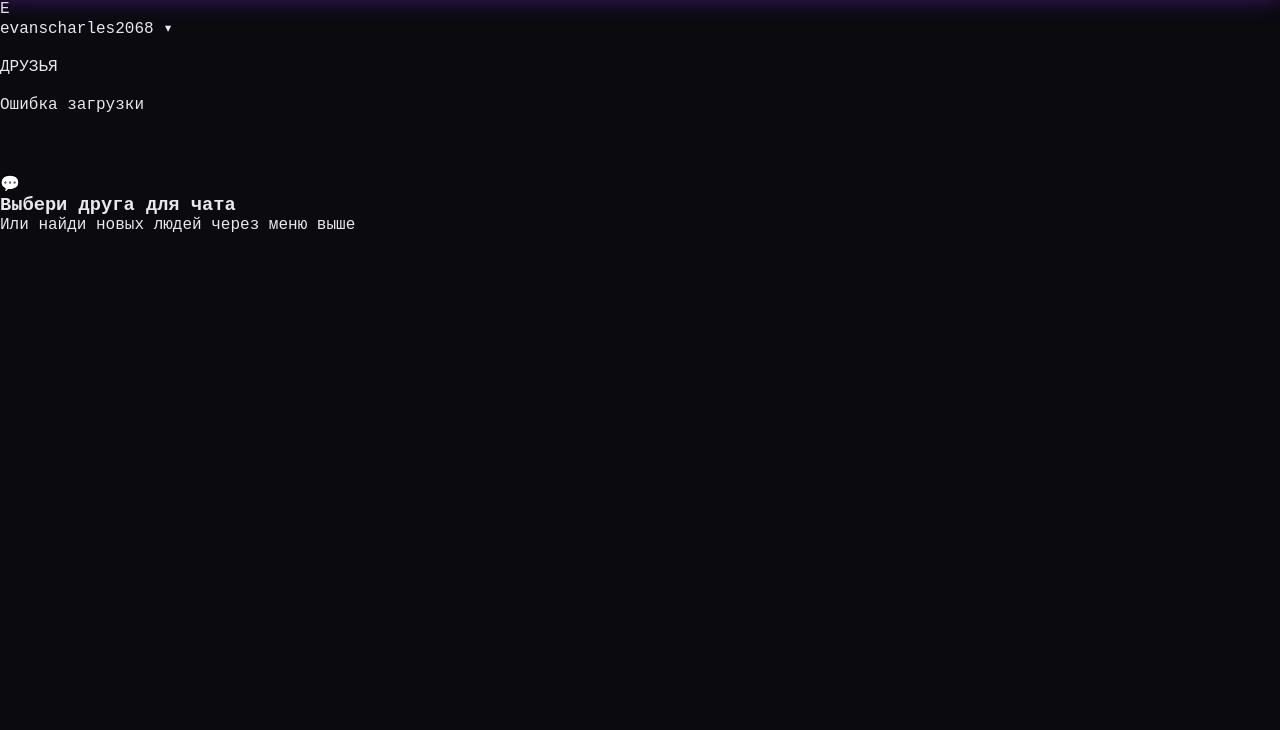
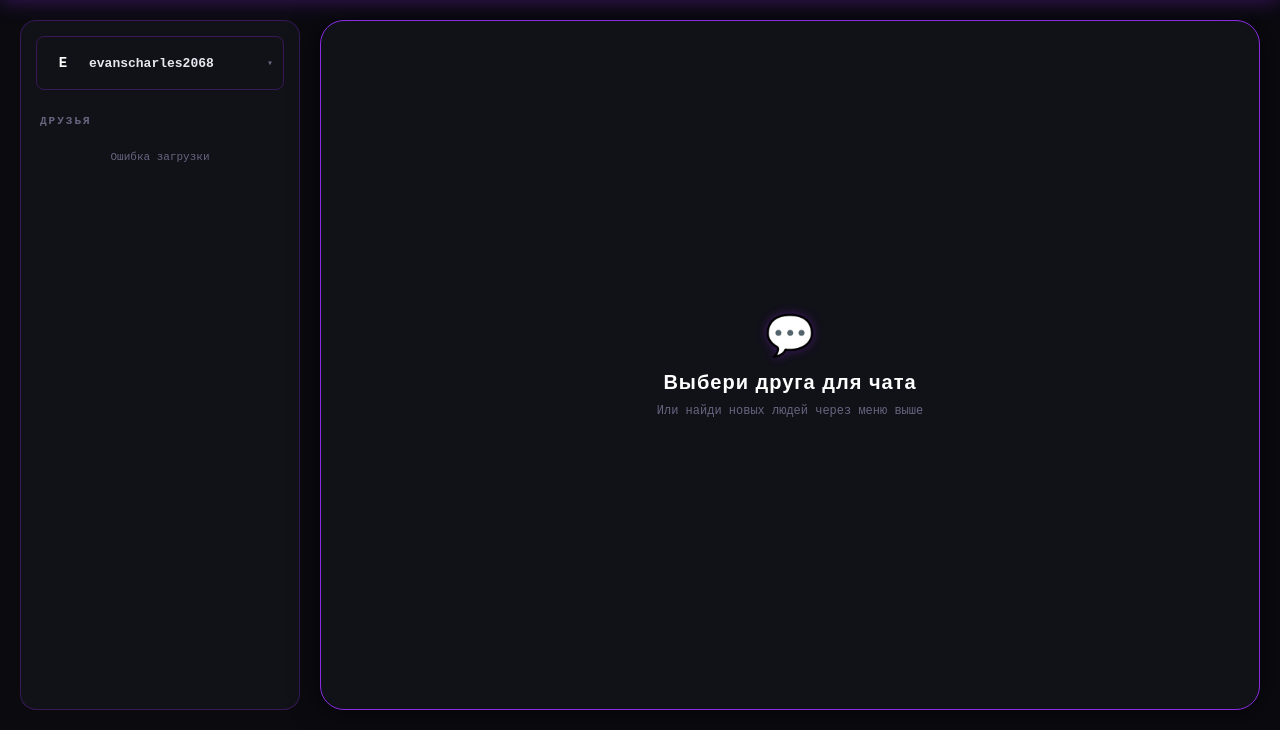
Before and after one commit to arkadiychulkover/RateProj, a Django app: page /chat/ in a window 1280 px wide. Shown: the part 70-800 px from the top of the page. Run offline with Django 5.2, Linux system fonts and the light colour scheme; a user stored in the database is signed in; parts of the project's set-up code (start-up, migrations or seed data) failed here and were passed over.

Commit message:
Chat Styles

```diff
--- a/Rate/Rate/config/wwwroot/css/styles.css
+++ b/Rate/Rate/config/wwwroot/css/styles.css
@@ -1,3 +1,4 @@
+/* ── ТВОИ СУЩЕСТВУЮЩИЕ СТИЛИ (БАЗА И ГЛОБАЛЬНЫЕ НАСТРОЙКИ) ──────────────── */
 *, *::before, *::after { margin: 0; padding: 0; box-sizing: border-box; }
 
 :root {
@@ -64,13 +65,6 @@
     gap: 25px;
     padding: 20px;
     overflow: hidden;
-}
-
-.sidebar {
-    display: flex;
-    flex-direction: column;
-    gap: 20px;
-    height: 100%;
 }
 
 .banner {
@@ -210,16 +204,496 @@
 .form-input { width: 100%; padding: 14px; background: var(--bg3); border: 1px solid var(--border); border-radius: 8px; color: #fff; margin-bottom: 20px; outline: none; font-family: inherit; }
 .btn-primary { width: 100%; padding: 16px; background: var(--purple); color: #fff; border: none; border-radius: 8px; cursor: pointer; font-weight: bold; font-family: 'Rajdhani', sans-serif; text-transform: uppercase; letter-spacing: 1px; }
 
-.chat-container { display: flex; flex-grow: 1; overflow: hidden; }
-.chat-sidebar { width: var(--sidebar-w); background: var(--bg2); border-right: 1px solid var(--border); display: flex; flex-direction: column; }
-.chat-main { flex: 1; display: flex; flex-direction: column; }
-.messages-area { flex: 1; padding: 20px; overflow-y: auto; display: flex; flex-direction: column; gap: 12px; }
-.message { max-width: 75%; padding: 12px 18px; border-radius: 12px; font-size: 14px; line-height: 1.4; }
-.message.sent { align-self: flex-end; background: var(--purple); color: #fff; }
-.message.received { align-self: flex-start; background: var(--bg3); border: 1px solid var(--border); color: var(--text); }
 
-@media (max-width: 1200px) {
-    .feed-layout { grid-template-columns: 1fr; }
-    .sidebar { display: none; }
-    .post-card { max-height: 85vh; max-width: 100%; }
+/* ── ИНТЕГРАЦИЯ СТИЛЕЙ СТРАНИЦЫ ЧАТА (НОВЫЙ БЛОК) ──────────────────────── */
+
+/* Главный контейнер разметки чата под шапкой */
+.chat-page {
+    flex-grow: 1;
+    display: flex;
+    height: calc(100vh - 70px); /* Вычитаем высоту хедера */
+    padding: 20px;
+    gap: 20px;
+    overflow: hidden;
 }
+
+/* Скроллбары для чата в стиле твоего фида */
+.friends-list::-webkit-scrollbar,
+.chat-messages::-webkit-scrollbar {
+    width: 5px;
+}
+.friends-list::-webkit-scrollbar-thumb,
+.chat-messages::-webkit-scrollbar-thumb {
+    background: var(--purple);
+    border-radius: 10px;
+}
+
+/* ── Маленький блок с друзьями (Левый сайдбар) ─────────────────────────── */
+.sidebar {
+    width: var(--sidebar-w);
+    flex-shrink: 0;
+    background: var(--bg2);
+    border: 1px solid var(--border);
+    border-radius: var(--radius);
+    padding: 15px;
+    display: flex;
+    flex-direction: column;
+    overflow: hidden;
+}
+
+.sidebar-top {
+    position: relative;
+    margin-bottom: 15px;
+}
+
+.user-btn {
+    display: flex;
+    align-items: center;
+    gap: 10px;
+    padding: 10px;
+    background: var(--bg3);
+    border: 1px solid var(--border);
+    border-radius: 8px;
+    cursor: pointer;
+    user-select: none;
+    transition: 0.2s;
+}
+
+.user-btn:hover {
+    border-color: var(--purple);
+    box-shadow: 0 0 10px var(--purple-glow);
+}
+
+.user-avatar, .friend-avatar, .chat-header-avatar {
+    width: 32px;
+    height: 32px;
+    background: var(--purple);
+    color: #fff;
+    border-radius: 6px;
+    display: flex;
+    align-items: center;
+    justify-content: center;
+    font-weight: 700;
+    font-size: 14px;
+    flex-shrink: 0;
+}
+
+.user-btn-name {
+    font-size: 13px;
+    font-weight: 700;
+    white-space: nowrap;
+    overflow: hidden;
+    text-overflow: ellipsis;
+    flex-grow: 1;
+}
+
+.user-btn-arrow {
+    color: var(--muted);
+    font-size: 10px;
+}
+
+/* Всплывающее меню настроек юзера */
+.user-menu {
+    position: absolute;
+    top: calc(100% + 5px);
+    left: 0;
+    right: 0;
+    background: var(--bg3);
+    border: 1px solid var(--purple);
+    border-radius: 8px;
+    padding: 5px;
+    z-index: 100;
+    box-shadow: 0 10px 30px rgba(0,0,0,0.7);
+}
+
+.user-menu-item {
+    padding: 10px;
+    border-radius: 6px;
+    cursor: pointer;
+    font-size: 12px;
+    transition: 0.2s;
+    display: flex;
+    align-items: center;
+    justify-content: space-between;
+}
+
+.user-menu-item:hover {
+    background: rgba(138, 43, 226, 0.15);
+    color: #fff;
+}
+
+.user-menu-item.danger {
+    color: var(--red);
+}
+.user-menu-item.danger:hover {
+    background: rgba(255, 61, 87, 0.1);
+}
+
+.user-menu-sep {
+    height: 1px;
+    background: var(--border);
+    margin: 4px 0;
+}
+
+.badge {
+    background: var(--red);
+    color: #fff;
+    font-size: 10px;
+    padding: 1px 6px;
+    border-radius: 20px;
+    font-weight: 700;
+}
+
+/* Список друзей */
+.sidebar-section-title {
+    font-size: 11px;
+    font-weight: 800;
+    letter-spacing: 2px;
+    color: var(--muted);
+    margin: 10px 0 8px 4px;
+}
+
+.friends-list {
+    flex-grow: 1;
+    overflow-y: auto;
+    display: flex;
+    flex-direction: column;
+    gap: 4px;
+}
+
+.friend-item {
+    display: flex;
+    align-items: center;
+    gap: 12px;
+    padding: 8px;
+    border-radius: 8px;
+    cursor: pointer;
+    transition: 0.2s;
+    border: 1px solid transparent;
+}
+
+.friend-item:hover {
+    background: rgba(255,255,255,0.02);
+    border-color: rgba(255,255,255,0.05);
+}
+
+.friend-item.active {
+    background: rgba(138, 43, 226, 0.1);
+    border-color: var(--purple);
+}
+
+.friend-name {
+    font-size: 13px;
+    white-space: nowrap;
+    overflow: hidden;
+    text-overflow: ellipsis;
+}
+
+.no-friends {
+    font-size: 11px;
+    color: var(--muted);
+    text-align: center;
+    margin-top: 15px;
+    line-height: 1.4;
+}
+
+/* ── Большой отдельный блок с чатом (Правее, скругленный) ──────────────── */
+.chat-main {
+    flex-grow: 1;
+    background: var(--bg2);
+    border: 1px solid var(--purple);
+    border-radius: 24px; /* Сильно закругленные края по ТЗ */
+    box-shadow: 0 0 30px rgba(0, 0, 0, 0.5);
+    display: flex;
+    flex-direction: column;
+    overflow: hidden;
+}
+
+/* Заглушка (Чат не выбран) */
+.chat-empty {
+    flex-grow: 1;
+    display: flex;
+    flex-direction: column;
+    align-items: center;
+    justify-content: center;
+    color: var(--muted);
+    gap: 10px;
+    text-align: center;
+}
+
+.empty-icon {
+    font-size: 40px;
+    text-shadow: 0 0 10px var(--purple-glow);
+}
+
+.chat-empty h3 {
+    color: #fff;
+    font-family: 'Rajdhani', sans-serif;
+    font-size: 20px;
+    letter-spacing: 1px;
+}
+
+.chat-empty p {
+    font-size: 12px;
+}
+
+/* Активное окно чата */
+.chat-window {
+    display: flex;
+    flex-direction: column;
+    height: 100%;
+}
+
+/* Хедер чата */
+.chat-header {
+    flex-shrink: 0;
+    display: flex;
+    align-items: center;
+    padding: 15px 25px;
+    background: rgba(0, 0, 0, 0.2);
+    border-bottom: 1px solid var(--border);
+    gap: 15px;
+}
+
+.chat-header-info {
+    flex-grow: 1;
+}
+
+.chat-header-name {
+    font-weight: 700;
+    font-size: 16px;
+    color: #fff;
+}
+
+.chat-header-status {
+    font-size: 11px;
+    color: var(--green);
+    text-shadow: 0 0 5px var(--green-glow);
+}
+
+.chat-header-remove {
+    background: transparent;
+    border: none;
+    color: var(--muted);
+    cursor: pointer;
+    font-size: 14px;
+    padding: 5px 8px;
+    border-radius: 6px;
+    transition: 0.2s;
+}
+
+.chat-header-remove:hover {
+    background: rgba(255, 61, 87, 0.15);
+    color: var(--red);
+}
+
+/* Область сообщений */
+.chat-messages {
+    flex-grow: 1;
+    padding: 20px 25px;
+    overflow-y: auto;
+    display: flex;
+    flex-direction: column;
+    gap: 14px;
+    background: var(--bg);
+}
+
+.chat-loading, .chat-error {
+    text-align: center;
+    color: var(--muted);
+    font-size: 12px;
+}
+.chat-error { color: var(--red); }
+
+/* Контейнеры сообщений (Баблы) */
+.msg {
+    display: flex;
+    flex-direction: column;
+    max-width: 65%;
+}
+
+.msg-bubble {
+    padding: 10px 16px;
+    border-radius: 12px;
+    font-size: 13px;
+    line-height: 1.5;
+    word-break: break-word;
+}
+
+.msg-time {
+    font-size: 9px;
+    color: var(--muted);
+    margin-top: 4px;
+}
+
+/* Исходящие (Мои) */
+.msg-me {
+    align-self: flex-end;
+}
+.msg-me .msg-bubble {
+    background: var(--purple);
+    color: #fff;
+    border-bottom-right-radius: 2px;
+    box-shadow: 0 0 10px var(--purple-glow);
+}
+.msg-me .msg-time {
+    align-self: flex-end;
+}
+
+/* Входящие (Чужие) */
+.msg-them {
+    align-self: flex-start;
+}
+.msg-them .msg-bubble {
+    background: var(--bg3);
+    color: var(--text);
+    border: 1px solid var(--border);
+    border-bottom-left-radius: 2px;
+}
+
+/* Панель отправки (Инпут) */
+.chat-input-area {
+    flex-shrink: 0;
+    padding: 15px 25px;
+    background: rgba(0, 0, 0, 0.2);
+    border-top: 1px solid var(--border);
+    display: flex;
+    gap: 15px;
+    align-items: center;
+}
+
+.chat-input {
+    flex-grow: 1;
+    background: var(--bg3);
+    border: 1px solid var(--border);
+    border-radius: 10px;
+    padding: 12px 16px;
+    color: #fff;
+    font-size: 13px;
+    font-family: inherit;
+    outline: none;
+    transition: 0.2s;
+}
+
+.chat-input:focus {
+    border-color: var(--purple);
+    box-shadow: 0 0 10px var(--purple-glow);
+}
+
+.chat-send-btn {
+    background: transparent;
+    border: 1px solid var(--purple);
+    color: var(--purple);
+    width: 42px;
+    height: 42px;
+    border-radius: 10px;
+    display: flex;
+    align-items: center;
+    justify-content: center;
+    cursor: pointer;
+    transition: 0.2s;
+}
+
+.chat-send-btn:hover {
+    background: var(--purple);
+    color: #fff;
+    box-shadow: 0 0 12px var(--purple);
+}
+
+/* ── Модальные окна (Поиск и Заявки) ────────────────────────────────────── */
+.modal-overlay {
+    position: fixed;
+    top: 0; left: 0; right: 0; bottom: 0;
+    background: rgba(10, 10, 15, 0.8);
+    backdrop-filter: blur(4px);
+    display: flex;
+    align-items: center;
+    justify-content: center;
+    z-index: 2000;
+}
+
+.modal {
+    background: var(--bg2);
+    width: 100%;
+    max-width: 450px;
+    border-radius: var(--radius);
+    border: 1px solid var(--purple);
+    box-shadow: 0 20px 50px rgba(0,0,0,0.8);
+    overflow: hidden;
+}
+
+.modal-header {
+    display: flex;
+    align-items: center;
+    justify-content: space-between;
+    padding: 15px 20px;
+    border-bottom: 1px solid var(--border);
+    background: rgba(255,255,255,0.02);
+}
+.modal-header h3 {
+    margin: 0;
+    font-size: 16px;
+    font-family: 'Rajdhani', sans-serif;
+    text-transform: uppercase;
+}
+.modal-header button {
+    background: transparent; border: none; color: var(--muted);
+    font-size: 16px; cursor: pointer;
+}
+
+.modal-body {
+    padding: 20px;
+    max-height: 350px;
+    overflow-y: auto;
+}
+
+/* Элементы внутри модалок */
+.search-user-item, .req-item {
+    display: flex;
+    align-items: center;
+    gap: 12px;
+    padding: 10px;
+    background: var(--bg3);
+    border: 1px solid var(--border);
+    border-radius: 8px;
+    margin-bottom: 8px;
+}
+
+.search-user-name, .req-name {
+    flex-grow: 1;
+    font-size: 13px;
+}
+
+/* Кнопки модалок */
+.btn-add, .btn-accept, .btn-reject {
+    padding: 6px 12px;
+    border-radius: 6px;
+    border: none;
+    font-weight: 700;
+    font-size: 11px;
+    font-family: inherit;
+    cursor: pointer;
+}
+.btn-add, .btn-accept {
+    background: transparent;
+    border: 1px solid var(--green);
+    color: var(--green);
+}
+.btn-add:hover, .btn-accept:hover {
+    background: var(--green);
+    color: #000;
+}
+.btn-reject {
+    background: transparent;
+    border: 1px solid var(--red);
+    color: var(--red);
+}
+.btn-reject:hover {
+    background: var(--red);
+    color: #fff;
+}
+
+.badge-friend { color: var(--green); font-size: 11px; }
+.badge-sent { color: var(--muted); font-size: 11px; }
+.req-actions { display: flex; gap: 6px; }
+.no-results { text-align: center; color: var(--muted); font-size: 12px; }
--- a/Rate/RateApp/templates/layout.html
+++ b/Rate/RateApp/templates/layout.html
@@ -5,6 +5,7 @@
     <meta charset="UTF-8">
     <meta name="viewport" content="width=device-width, initial-scale=1.0">
     <title>Rate</title>
+
     <link rel="stylesheet" href="{% static 'css/styles.css' %}">
 </head>
 <body>
```
Lines whose indentation alone changed are shown as unchanged.
